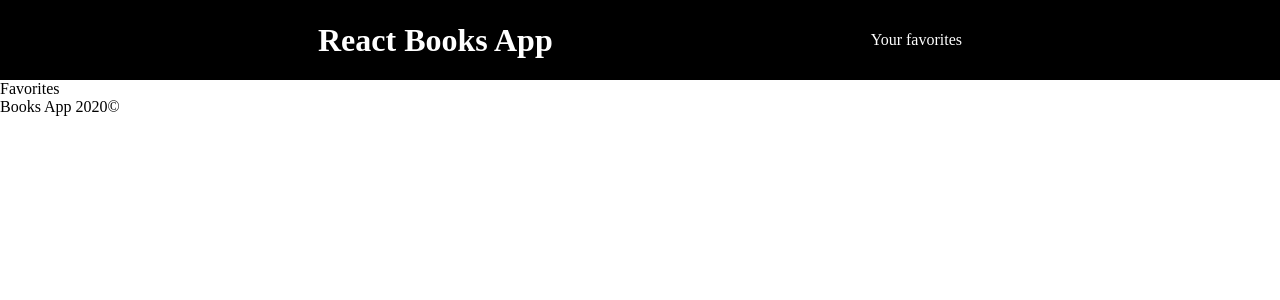
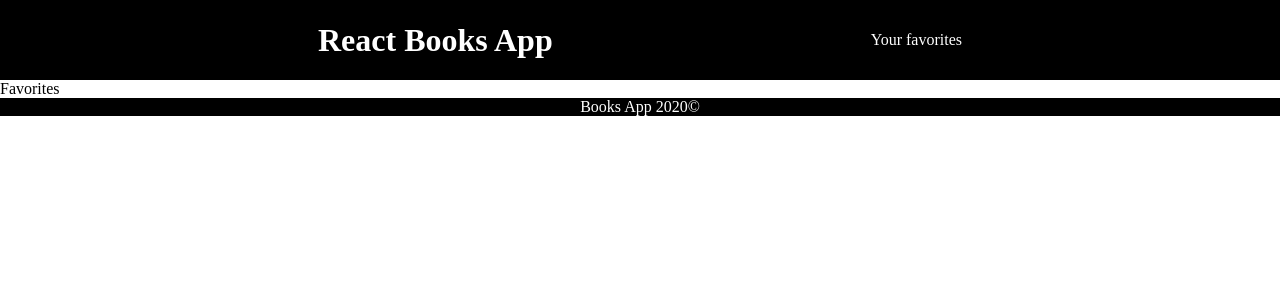
Before and after one commit to LuisDani07/libros_favorites, a React (Create React App) app: page /favorites in a window 1280 px wide. Shown: the top 300 px of the page. Built offline with nearby package versions, Linux system fonts and the light colour scheme.

Commit message:
estilos del footer

```diff
--- a/src/App.css
+++ b/src/App.css
@@ -12,3 +12,10 @@
     align-items: center;
     justify-content: space-evenly;
 }
+.footer{
+    background:black;
+    color:white;
+    display: flex;
+    align-items: center;
+    justify-content: center;
+}
```
